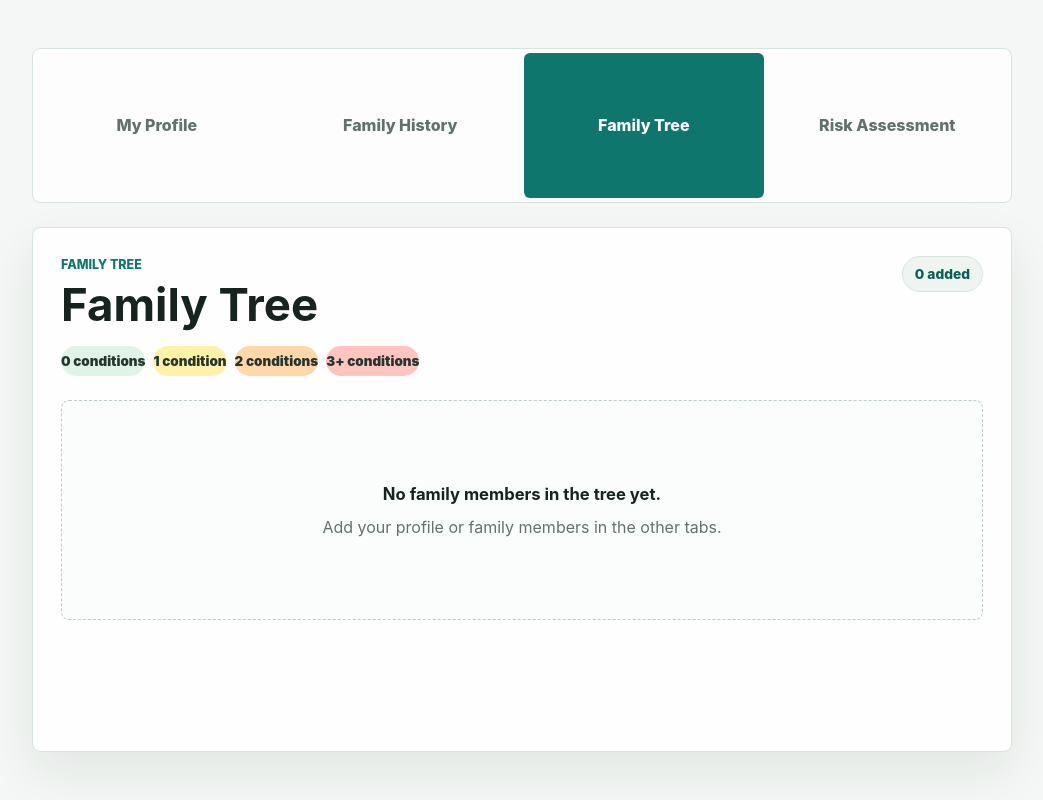
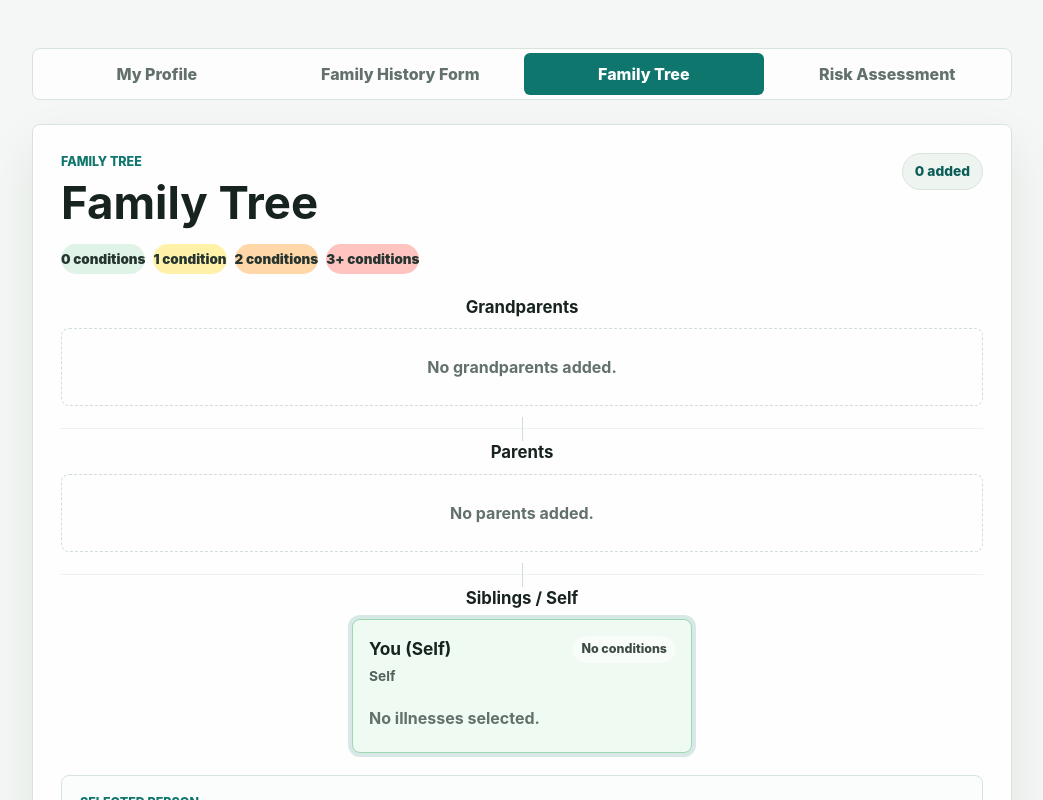
Before and after one commit to kevinlee2010/family-health-app, a React (Vite) app: page / in a window 1280 px wide. Both pictures are taken after a click on the button "Family Tree". Shown: the top 800 px of the page, without its empty margins (118-1161 px from the left). Built offline with nearby package versions, Linux system fonts and the light colour scheme.

Commit message:
Add family tree visualization

```diff
--- a/src/App.css
+++ b/src/App.css
@@ -575,10 +575,31 @@ input:focus {
 .tree-node {
   border: 1px solid var(--line);
   border-radius: 8px;
-  padding: 16px;
+  display: block;
+  min-height: 132px;
+  overflow: hidden;
+}
+
+.tree-node.selected {
+  box-shadow: 0 0 0 4px rgba(15, 118, 110, 0.16);
+}
+
+.tree-node-action {
+  width: 100%;
+  min-height: 132px;
+  border: 0;
+  background: transparent;
+  color: inherit;
+  cursor: pointer;
   display: grid;
   gap: 12px;
-  min-height: 132px;
+  padding: 16px;
+  text-align: left;
+}
+
+.tree-node-action:focus-visible {
+  outline: 3px solid rgba(15, 118, 110, 0.3);
+  outline-offset: -3px;
 }
 
 .tree-node-self {
@@ -668,6 +689,21 @@ input:focus {
   place-items: center;
   text-align: center;
   padding: 18px;
+}
+
+.tree-detail-panel {
+  margin-top: 22px;
+  border: 1px solid var(--line);
+  border-radius: 8px;
+  background: #fbfdfc;
+  display: grid;
+  gap: 10px;
+  padding: 18px;
+}
+
+.tree-detail-meta {
+  color: var(--muted);
+  font-weight: 750;
 }
 
 .medical-disclaimer {
--- a/src/App.jsx
+++ b/src/App.jsx
@@ -46,7 +46,7 @@ const starterIllnesses = [
 
 const viewTabs = [
   { id: 'profile', label: 'My Profile' },
-  { id: 'history', label: 'Family History' },
+  { id: 'history', label: 'Family History Form' },
   { id: 'tree', label: 'Family Tree' },
   { id: 'risk', label: 'Risk Assessment' },
 ]
@@ -144,6 +144,32 @@ function getRiskClass(riskLevel) {
   }
 
   return `risk-${riskLevel.toLowerCase()}`
+}
+
+function getDisplayName(member) {
+  if (member.isPlaceholder) {
+    return 'You (Self)'
+  }
+
+  return member.name || member.relationship
+}
+
+function getTreeMeta(member) {
+  if (member.isPlaceholder) {
+    return 'Self'
+  }
+
+  if (member.isSelf) {
+    return [
+      member.relationship,
+      member.age ? `Age ${member.age}` : '',
+      member.sex,
+    ]
+      .filter(Boolean)
+      .join(' · ')
+  }
+
+  return member.name ? member.relationship : ''
 }
 
 function IllnessPicker({
@@ -292,13 +318,21 @@ function App() {
   const [selectedIllnesses, setSelectedIllnesses] = useState([])
   const [illnessInput, setIllnessInput] = useState('')
   const [error, setError] = useState('')
+  const [selectedTreeNodeId, setSelectedTreeNodeId] = useState(null)
 
   const selfTreeNode = userProfile
     ? {
         ...userProfile,
         relationship: 'Self',
       }
-    : null
+    : {
+        id: 'self-placeholder',
+        relationship: 'Self',
+        name: 'You',
+        illnesses: [],
+        isPlaceholder: true,
+        isSelf: true,
+      }
   const groupedFamilyMembers = familyTreeTiers.map((tier) => {
     const tierMembers = familyMembers.filter((member) =>
       tier.relationships.includes(member.relationship),
@@ -313,6 +347,9 @@ function App() {
     }
   })
   const treeEntryCount = familyMembers.length + (userProfile ? 1 : 0)
+  const treeMembers = groupedFamilyMembers.flatMap((tier) => tier.members)
+  const selectedTreeNode =
+    treeMembers.find((member) => member.id === selectedTreeNodeId) || selfTreeNode
   const riskAssessments = buildRiskAssessments({ familyMembers, userProfile })
 
   function addProfileIllness(illness) {
@@ -616,12 +653,6 @@ function App() {
             <span className="legend-item legend-three-plus">3+ conditions</span>
           </div>
 
-          {treeEntryCount === 0 ? (
-            <div className="empty-state">
-              <strong>No family members in the tree yet.</strong>
-              <span>Add your profile or family members in the other tabs.</span>
-            </div>
-          ) : (
           <div className="family-tree">
             {groupedFamilyMembers.map((tier) => (
               <section className="tree-tier" key={tier.id}>
@@ -636,22 +667,26 @@ function App() {
                     {tier.members.map((member) => {
                       const conditionCount = getConditionCount(member.illnesses)
                       const tone = getTreeNodeTone(conditionCount)
+                      const isSelected = selectedTreeNode.id === member.id
 
                       return (
                         <li
                           className={`tree-node tree-node-${tone}${
                             member.isSelf ? ' tree-node-self' : ''
-                            }`}
+                          }${isSelected ? ' selected' : ''}`}
                           key={member.id}
+                        >
+                          <button
+                            className="tree-node-action"
+                            type="button"
+                            onClick={() => setSelectedTreeNodeId(member.id)}
                           >
                             <div className="tree-node-header">
                               <div>
-                                <strong>{member.relationship}</strong>
-                                {member.isSelf ? (
+                                <strong>{getDisplayName(member)}</strong>
+                                {getTreeMeta(member) ? (
                                   <p className="tree-profile-meta">
-                                    {[member.name, member.age ? `Age ${member.age}` : '', member.sex]
-                                      .filter(Boolean)
-                                      .join(' · ') || 'My profile'}
+                                    {getTreeMeta(member)}
                                   </p>
                                 ) : null}
                               </div>
@@ -669,6 +704,7 @@ function App() {
                                 No illnesses selected.
                               </p>
                             )}
+                          </button>
                         </li>
                       )
                     })}
@@ -677,7 +713,28 @@ function App() {
               </section>
             ))}
           </div>
+
+          <aside className="tree-detail-panel" aria-live="polite">
+            <p className="eyebrow">Selected person</p>
+            <h2>{getDisplayName(selectedTreeNode)}</h2>
+            <p className="tree-detail-meta">{selectedTreeNode.relationship}</p>
+            {selectedTreeNode.isPlaceholder ? (
+              <p className="helper-text">
+                Add your profile in the My Profile tab to replace this placeholder.
+              </p>
+            ) : null}
+            {selectedTreeNode.illnesses.length > 0 ? (
+              <ul className="illness-list">
+                {selectedTreeNode.illnesses.map((illness) => (
+                  <li className="illness-pill" key={illness}>
+                    {illness}
+                  </li>
+                ))}
+              </ul>
+            ) : (
+              <p className="no-illnesses">No illnesses selected.</p>
             )}
+          </aside>
         </section>
       ) : null}
 
```
Lines whose indentation alone changed are shown as unchanged.
